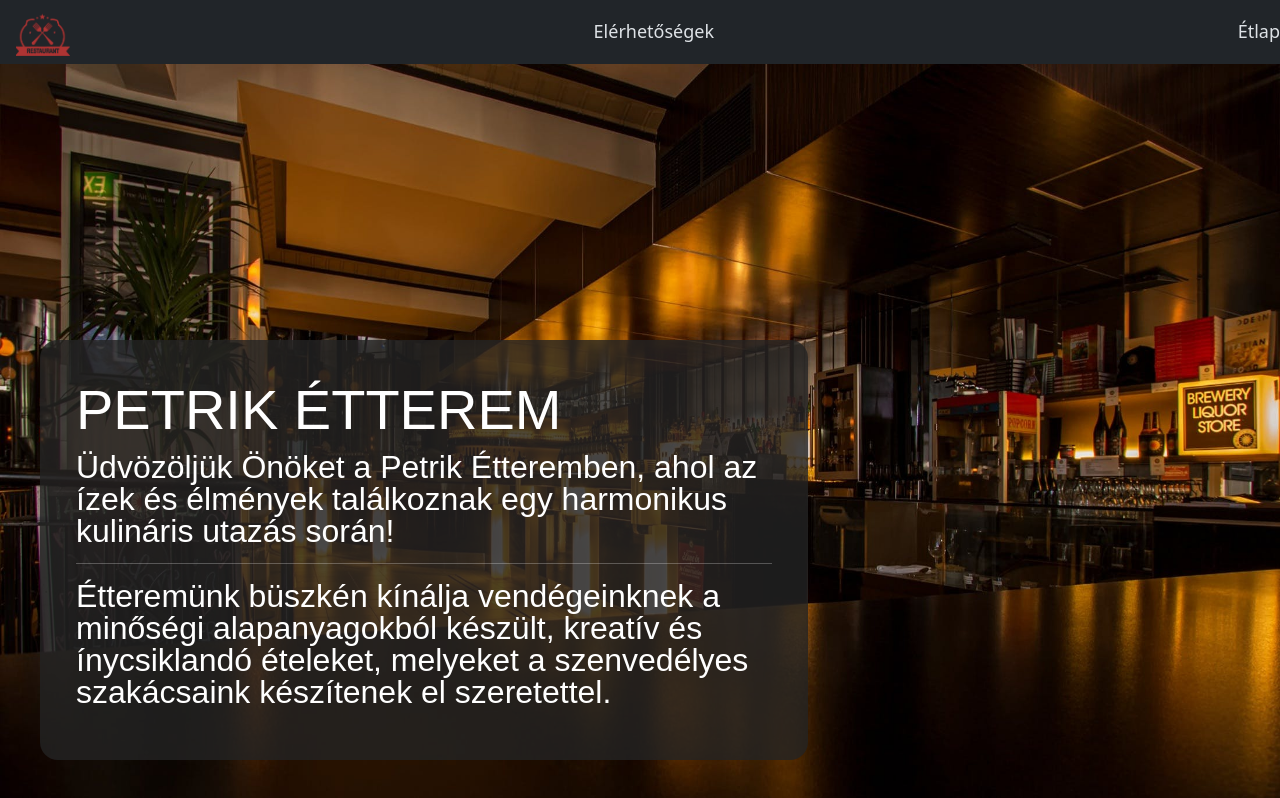
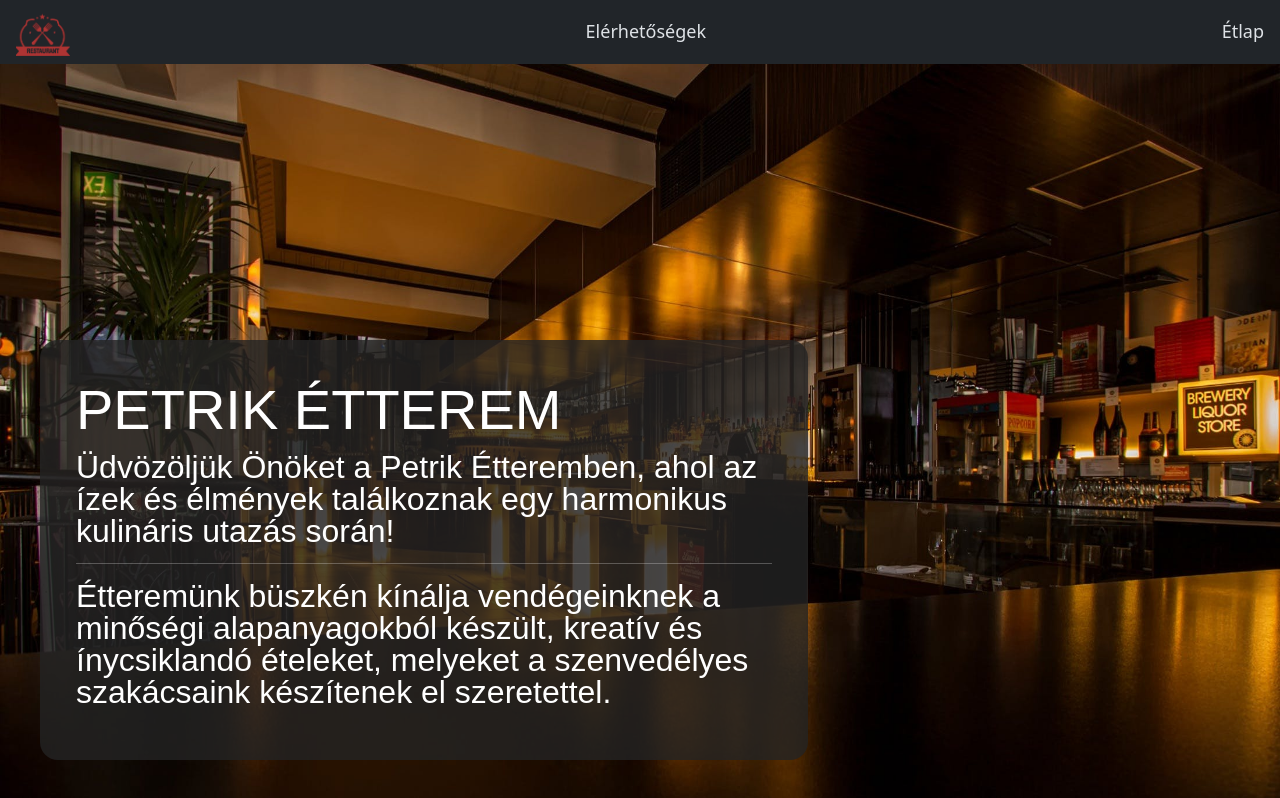
Before and after one commit to notkissbe/petriketterem_react, a React (Vite) app: page / in a window 1280 px wide. Shown: the top 798 px of the page. Built offline with nearby package versions, Linux system fonts and the light colour scheme.

Commit message:
Header Spacing fix

```diff
--- a/src/components/Header/index.tsx
+++ b/src/components/Header/index.tsx
@@ -8,11 +8,11 @@ export function Header(){
     return(
         <header>
             <nav className="navbar bg-dark">
-                <Link className="nav-brand ms-3" to="/">
+                <Link className="nav-brand mx-3" to="/">
                     <img id="logo" src="src/images/restaurantlogo.png" alt="logo"/>
                 </Link>
-                <a className="nav-link ms-3" href='#elerhetosegek'>Elérhetőségek</a>
-                <Link className="nav-link ms-3" to="/etlap" id="etlap">Étlap</Link>
+                <a className="nav-link mx-3" href='#elerhetosegek'>Elérhetőségek</a>
+                <Link className="nav-link mx-3" to="/etlap" id="etlap">Étlap</Link>
       </nav>
     </header>
     )
```
